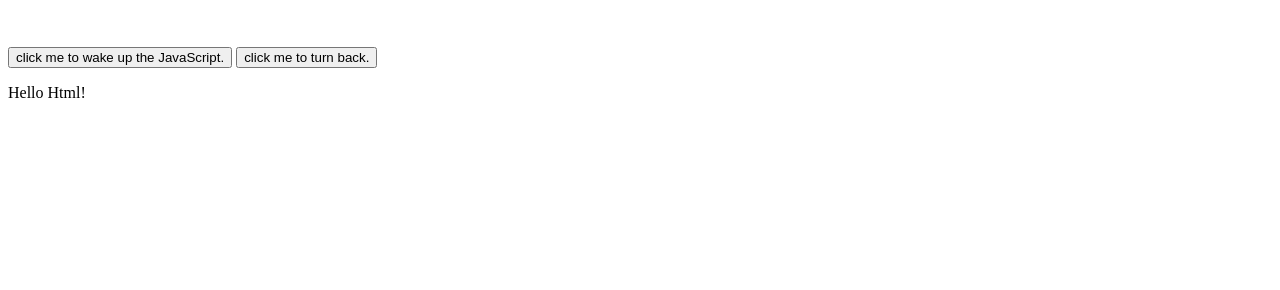
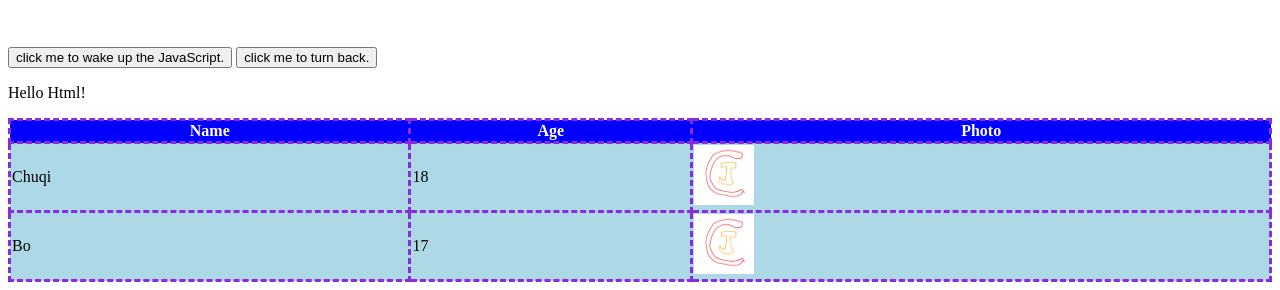
Before and after one commit to chuqi-gogo/HTMLs, a plain HTML site: page PP/PP.html in a window 1280 px wide. Shown: the part 736-1026 px from the top of the page. Before the commit the page ends 854 px from the top, so only its background shows below. Drawn offline with Linux system fonts and the light colour scheme; a web font is replaced by a local one.

Commit message:
PRACTICE PAGES UPDATE

```diff
--- a/PP/PP.css
+++ b/PP/PP.css
@@ -22,3 +22,23 @@ marquee {
     border-width: 5px;
     border-color: red green blue yellow;
 }
+img{
+    width: 60px;
+}
+table{
+    border-color: black;
+    border-style: dashed;
+    width: 100%;
+    border-collapse: collapse;
+}
+th{
+    background-color: blue;
+    color: white;
+    border-color: blueviolet;
+    border-style: dashed;
+}
+td{
+    background-color: lightblue;
+    border-color: blueviolet;
+    border-style: dashed;
+}
--- a/PP/PP.html
+++ b/PP/PP.html
@@ -32,19 +32,40 @@
         <p id="demo">
             Hello Html!
         </p>
-        <script>
-            function myfunction(vv){
-                if(vv == 1){
-                    document.getElementById("demo").innerHTML = "Hello JavaScript!";
-                    document.getElementById("demo").style.color = "red";
-                    document.getElementById("demo").style.fontSize = "30px";
-                }
-                if(vv == 0){
-                    document.getElementById("demo").innerHTML = "Hello Html!";
-                    document.getElementById("demo").style.color = "black";
-                    document.getElementById("demo").style.fontSize = "100%";
-                }
-        }
-        </script>
+        <script src="PP.js"></script>
+        <table>
+            <tr>
+                <th>
+                    Name
+                </th>
+                <th>
+                    Age
+                </th>
+                <th>
+                    Photo
+                </th>
+            </tr>
+            <tr>
+                <td>
+                    Chuqi
+                </td>
+                <td>
+                    18
+                </td>
+                <td>
+                    <img src="../Untitled design.png">
+                </td>
+            <tr>
+                <td>
+                    Bo
+                </td>
+                <td>
+                    17
+                </td>
+                <td>
+                    <img src="../Untitled design.png">
+                </td>
+            </tr>
+        </table>
     </body>
 </html>
--- /dev/null
+++ b/PP/PP.js
@@ -0,0 +1,12 @@
+function myfunction(vv){
+    if(vv == 1){
+        document.getElementById("demo").innerHTML = "Hello JavaScript!";
+        document.getElementById("demo").style.color = "red";
+        document.getElementById("demo").style.fontSize = "30px";
+    }
+    if(vv == 0){
+        document.getElementById("demo").innerHTML = "Hello Html!";
+        document.getElementById("demo").style.color = "black";
+        document.getElementById("demo").style.fontSize = "100%";
+    }
+}
```
